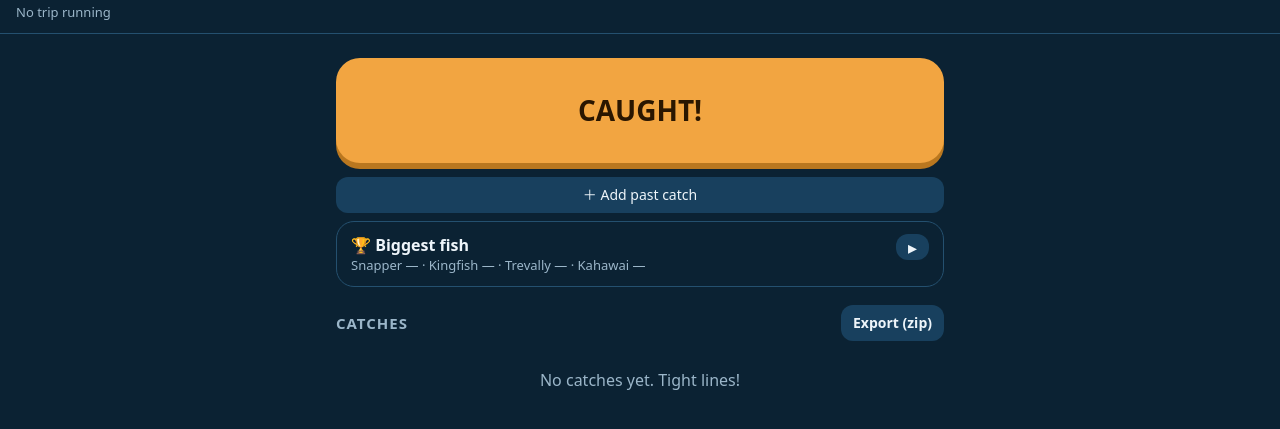
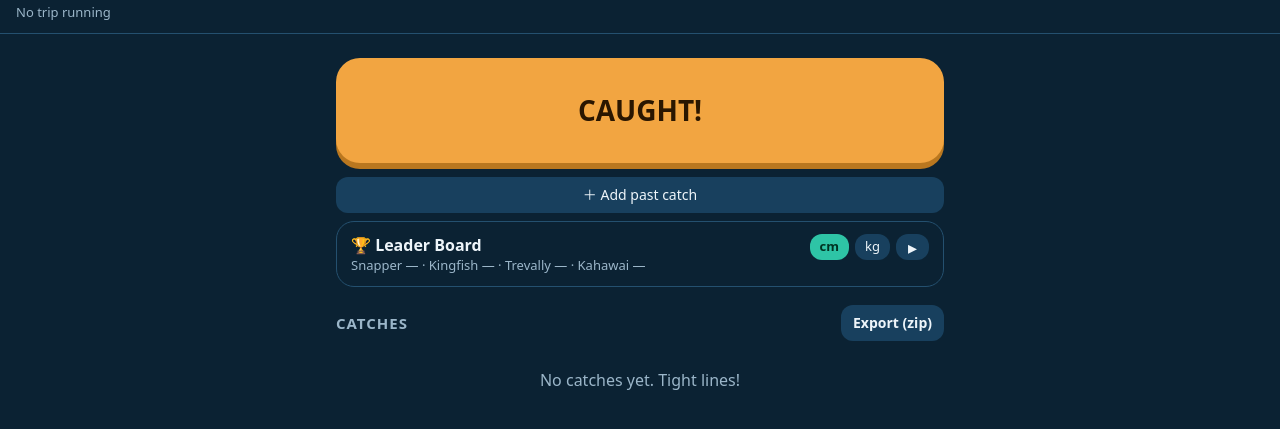
Before and after one commit to MRPotters/Catch-Log, a plain HTML site: page index.html in a window 1280 px wide. Shown: the part 97-526 px from the top of the page. Drawn offline with Linux system fonts and the light colour scheme.

Commit message:
Leader Board: separate length (cm) and weight (kg) boards
- cm / kg toggle; a fish appears on each board it has a value for
- Ties go to whoever caught it first
- Renamed 'Biggest fish' to 'Leader Board'

Co-Authored-By: Claude Opus 5.5 <noreply@anthropic.com>
Claude-Session: https://claude.ai/code/session_01LbTNbz5hdXEzhoAkk3JNgR

```diff
--- a/index.html
+++ b/index.html
@@ -48,6 +48,7 @@
   .trip-tog { padding: 4px 12px; font-size: 18px; line-height: 1; }
   .trip.shut .trip-body { display: none; }
   .trip.shut .trip-head { padding-bottom: 2px; }
+  .trip-head .lb-mode { padding: 5px 10px; font-size: 13px; line-height: 1.2; }
   .lb-sp { font-weight: 700; margin: 10px 4px 4px; }
   .lb-row { display: flex; gap: 8px; font-size: 14px; padding: 6px 8px; border-radius: 10px; background: var(--panel); margin-bottom: 4px; }
   .lb-row .r { width: 22px; flex: none; }
@@ -948,40 +949,42 @@ async function renderList() {
 /* ---------- leaderboard ---------- */
 const BOARD_SPECIES = ['Snapper', 'Kingfish', 'Trevally', 'Kahawai'];
 const num = v => { const n = parseFloat(v); return isNaN(n) ? null : n; };
-// Rank by length, then weight (fish with only a weight still count).
-const fishScore = c => [num(c.size) ?? -1, num(c.weight) ?? -1];
-const better = (a, b) => { const x = fishScore(a), y = fishScore(b); return y[0] - x[0] || y[1] - x[1]; };
-const fishSize = c => [num(c.size) != null ? `${num(c.size)} cm` : '', num(c.weight) != null ? `${num(c.weight)} kg` : '']
-  .filter(Boolean).join(' · ');
+// Two boards: by length (cm) or by weight (kg). A fish only appears on a board it has a value for.
 async function renderBoard() {
-  const cs = (await all('catches')).filter(c => c.species && (num(c.size) != null || num(c.weight) != null));
+  const mode = (await get('settings', 'boardMode')) === 'kg' ? 'kg' : 'cm';
+  const field = mode === 'cm' ? 'size' : 'weight';
+  const val = c => num(c[field]);
+  const fmt = c => mode === 'cm' ? `${val(c)} cm` : `${val(c)} kg`;
+  const cs = (await all('catches')).filter(c => c.species && val(c) != null);
   const by = new Map();
   for (const c of cs) {
     const k = c.species.trim().toLowerCase();
     if (!by.has(k)) by.set(k, { name: c.species.trim().replace(/^./, m => m.toUpperCase()), fish: [] });
     by.get(k).fish.push(c);
   }
-  by.forEach(g => g.fish.sort(better));
+  by.forEach(g => g.fish.sort((a, b) => val(b) - val(a) || a.time - b.time));  // ties: first caught wins
   const open = !!(await get('settings', 'boardOpen'));
   const B = $('board'); B.classList.toggle('shut', !open);
-  // header: biggest of each headline species
-  const head = BOARD_SPECIES.map(sp => {
-    const g = by.get(sp.toLowerCase()); const f = g && g.fish[0];
-    return `${sp} ${!f ? '—' : num(f.size) != null ? num(f.size) + ' cm' : num(f.weight) + ' kg'}`;
-  }).join(' · ');
+  const head = BOARD_SPECIES.map(sp => { const g = by.get(sp.toLowerCase()); return `${sp} ${g ? fmt(g.fish[0]) : '—'}`; }).join(' · ');
   B.innerHTML = `<div class="trip-head">
-      <div><div class="trip-date">🏆 Biggest fish</div><div class="trip-sum"></div></div>
-      <button class="trip-tog" aria-label="Expand">${open ? '▾' : '▸'}</button>
+      <div><div class="trip-date">🏆 Leader Board</div><div class="trip-sum"></div></div>
+      <div class="row" style="flex:none;gap:6px">
+        <button class="small chip lb-mode ${mode === 'cm' ? 'on' : ''}" data-m="cm">cm</button>
+        <button class="small chip lb-mode ${mode === 'kg' ? 'on' : ''}" data-m="kg">kg</button>
+        <button class="trip-tog" aria-label="Expand">${open ? '▾' : '▸'}</button>
+      </div>
     </div><div class="trip-body"></div>`;
   B.querySelector('.trip-sum').textContent = head;
   B.querySelector('.trip-head').onclick = async () => { await put('settings', !open, 'boardOpen'); renderBoard(); };
+  B.querySelectorAll('.lb-mode').forEach(btn => btn.onclick = async e => {
+    e.stopPropagation(); await put('settings', btn.dataset.m, 'boardMode'); renderBoard();
+  });
   const body = B.querySelector('.trip-body');
-  // headline species first, then any others alphabetically
   const order = [...by.keys()].sort((a, b) => {
     const ia = BOARD_SPECIES.findIndex(s => s.toLowerCase() === a), ib = BOARD_SPECIES.findIndex(s => s.toLowerCase() === b);
     return (ia < 0 ? 99 : ia) - (ib < 0 ? 99 : ib) || a.localeCompare(b);
   });
-  if (!order.length) body.innerHTML = '<div class="empty" style="padding:10px">Add a length or weight to a catch to get on the board</div>';
+  if (!order.length) body.innerHTML = `<div class="empty" style="padding:10px">Add a ${mode === 'cm' ? 'length' : 'weight'} to a catch to get on this board</div>`;
   const medals = ['🥇', '🥈', '🥉'];
   for (const k of order) {
     const g = by.get(k);
@@ -989,7 +992,7 @@ async function renderBoard() {
     g.fish.slice(0, 3).forEach((c, i) => {
       const r = document.createElement('div'); r.className = 'lb-row';
       r.innerHTML = `<span class="r">${medals[i]}</span><span class="n"></span><span class="v"></span>`;
-      r.querySelector('.n').textContent = `${fishSize(c)} · ${c.angler || 'Unknown'}`;
+      r.querySelector('.n').textContent = `${fmt(c)} · ${c.angler || 'Unknown'}`;
       r.querySelector('.v').textContent = new Date(c.time).toLocaleDateString('en-NZ', { day: 'numeric', month: 'short', year: '2-digit' });
       r.onclick = () => openSheet(c);
       body.appendChild(r);
```
